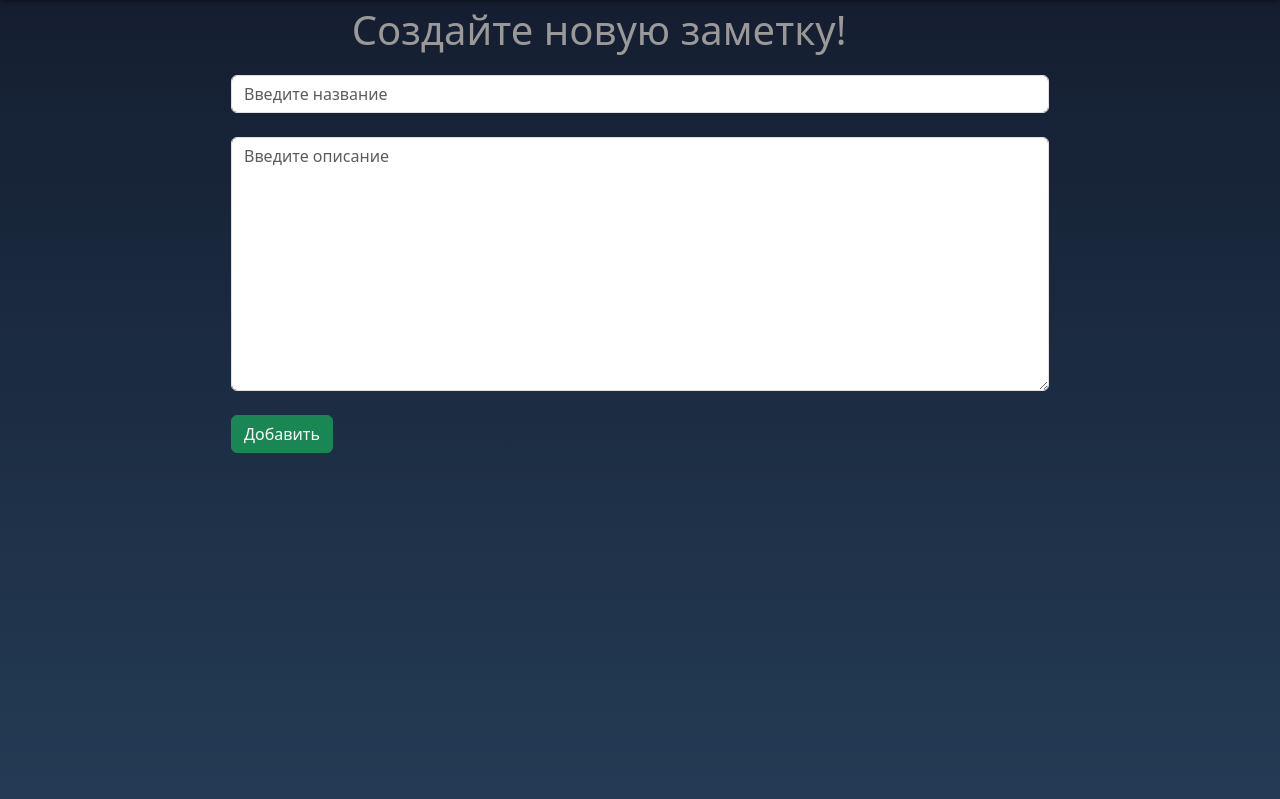
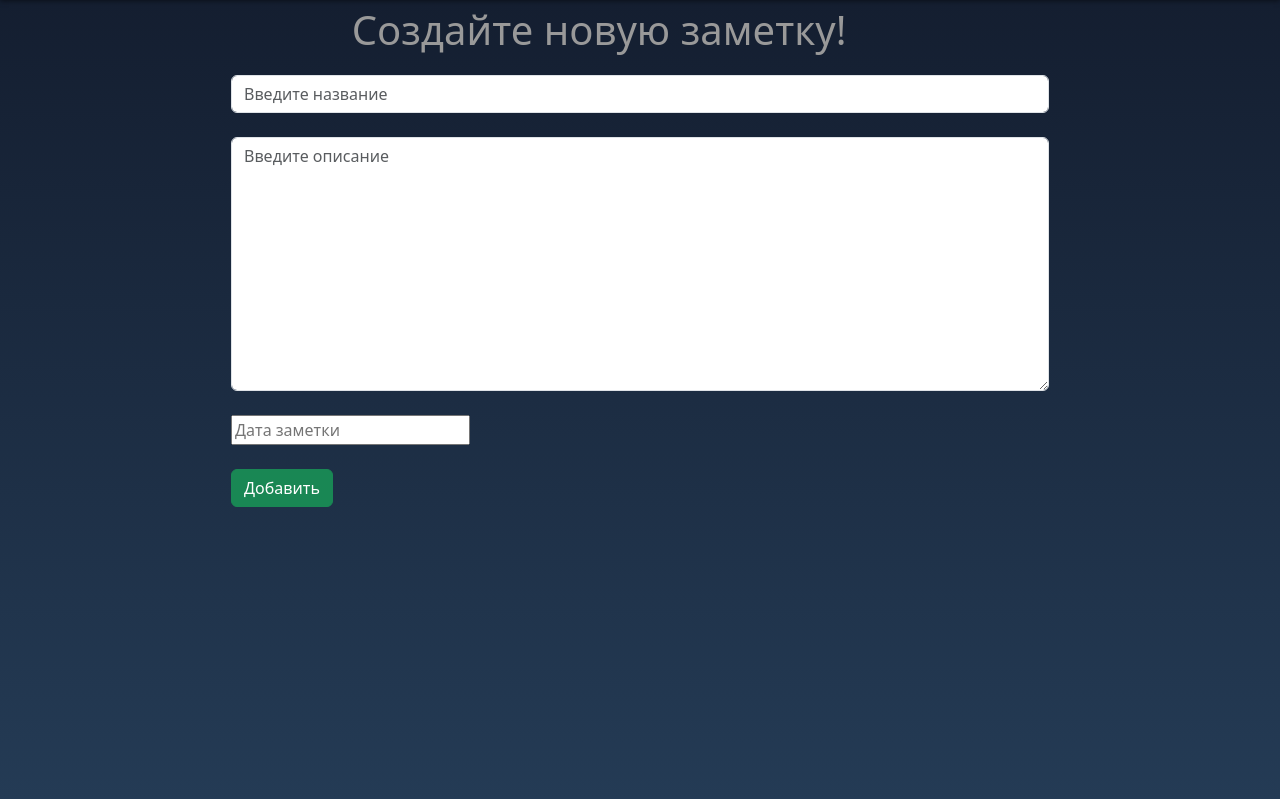
Before and after one commit to RaElick/SPA-diary-V2, a Django app: page /create in a window 1280 px wide. Shown: the part 71-870 px from the top of the page. Run offline with Django 4.2, Linux system fonts and the light colour scheme; some libraries are stand-ins or nearby versions.

Commit message:
Изменена форма для создания заметок, добавлено поле ввода даты

```diff
--- a/taskmanager/main/forms.py
+++ b/taskmanager/main/forms.py
@@ -1,11 +1,11 @@
 from .models import Task
-from django.forms import ModelForm, TextInput, Textarea
+from django.forms import ModelForm, TextInput, Textarea, DateTimeInput
 
 
 class TaskForm(ModelForm):
     class Meta:
         model=Task
-        fields = ["title", "task"]
+        fields = ["title", "task", "date"]
         widgets = {
             "title" : TextInput(attrs={
                 'class':'form-control',
@@ -15,4 +15,8 @@ class TaskForm(ModelForm):
                 'class':'form-control',
                 'placeholder': 'Введите описание'
             }),
+            "date": DateTimeInput(attrs={
+                'class': 'datetime-input',
+                'placeholder': 'Дата заметки'
+            })
         }
--- a/taskmanager/main/models.py
+++ b/taskmanager/main/models.py
@@ -4,6 +4,7 @@ from django.db import models
 class Task(models.Model):
     title = models.CharField('Название', max_length=50)
     task = models.TextField('Описание')
+    date = models.DateTimeField('Дата Заметки')
 
     def __str__(self):
         return self.title
--- a/taskmanager/main/static/css/base.css
+++ b/taskmanager/main/static/css/base.css
@@ -41,6 +41,7 @@
     flex-direction: column;
     align-items: center;
     gap: 20px;
+    width: 100%;
 }
 
 .note-cover{
@@ -60,7 +61,7 @@ text-break{
     word-break: break-all;
 }
 
-.time-cover{
+.date-cover{
     display: flex;
     align-items: center;
     justify-content: center;
@@ -69,6 +70,7 @@ text-break{
     border: 2px;
     border-radius: 10px;
     box-shadow: 0 2px 5px rgba(0, 0, 0, 0.4);
+    text-align: center;
 }
 
 .text-cover{
--- a/taskmanager/main/templates/main/create.html
+++ b/taskmanager/main/templates/main/create.html
@@ -1,16 +1,31 @@
 {% extends 'main/base.html' %}
+
 
 {% block title %}
 Создать задачу
 {% endblock %}
 
 {% block content %}
+    <link href="//cdn.bootcss.com/bootstrap-datetimepicker/4.17.44/css/bootstrap-datetimepicker.min.css" rel="stylesheet">
+    <script src="//cdn.bootcss.com/jquery/3.0.0/jquery.min.js"></script>
+    <script src="//cdn.bootcss.com/bootstrap/3.3.7/js/bootstrap.min.js"></script>
+    <script src="//cdn.bootcss.com/moment.js/2.17.1/moment.min.js"></script>
+    <script src="//cdn.bootcss.com/bootstrap-datetimepicker/4.17.44/js/bootstrap-datetimepicker.min.js"></script>
+    <script>
+    $(function () {
+        $('.datetime-input').datetimepicker({
+            format:'YYYY-MM-DD HH:mm:ss'
+        });
+    });
+    </script>
     <section class="body-create">
         <form class="form-area" method="post">
             <h1 class="heading-create">Создайте новую заметку!</h1>
             {% csrf_token %}
             {{ form.title }}<br>
             {{ form.task }}<br>
+            {{ form.date }}<br>
+            <br>
             <button type="submit" class = "btn btn-success"> Добавить</button>
             <span>{{ error }}</span>
         </form>
```
Also changed, not shown: taskmanager/main/templates/main/index.html (+5 -3 lines), taskmanager/db.sqlite3, taskmanager/main/migrations/0001_initial.py.
